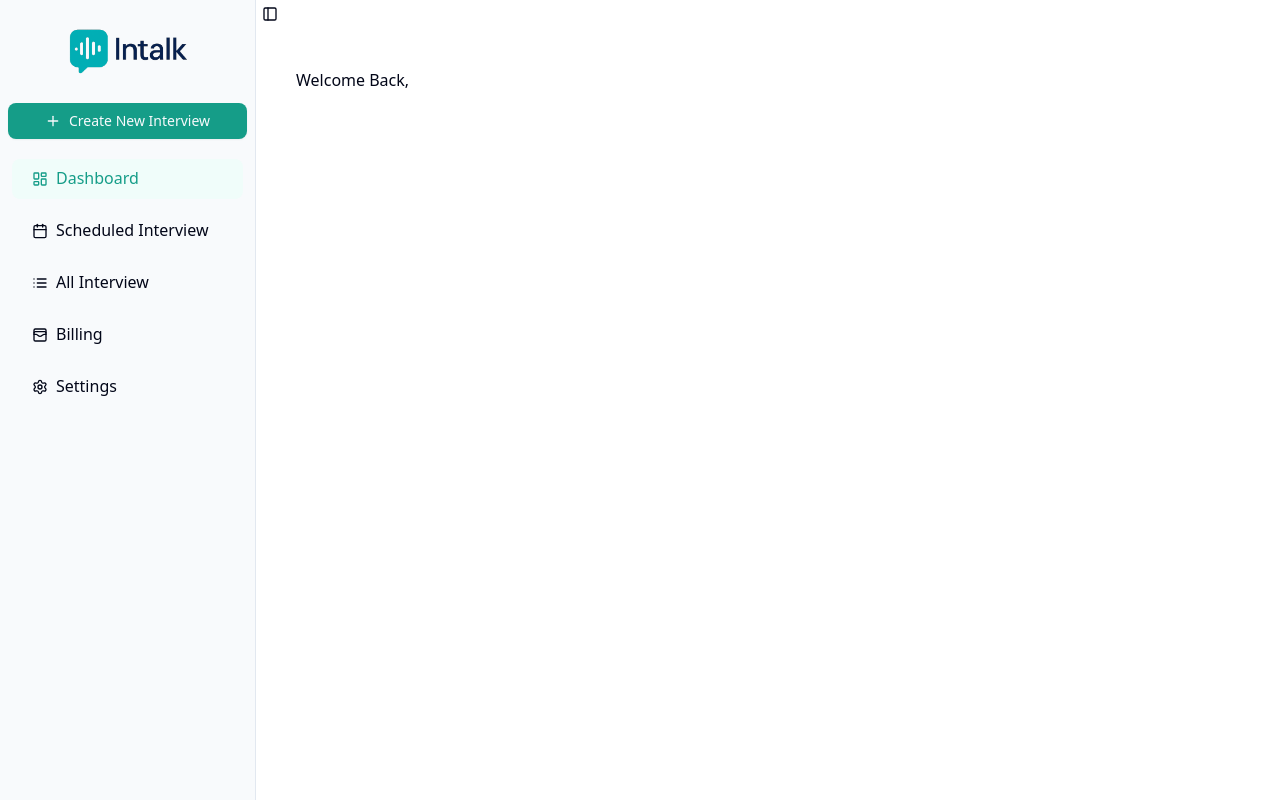
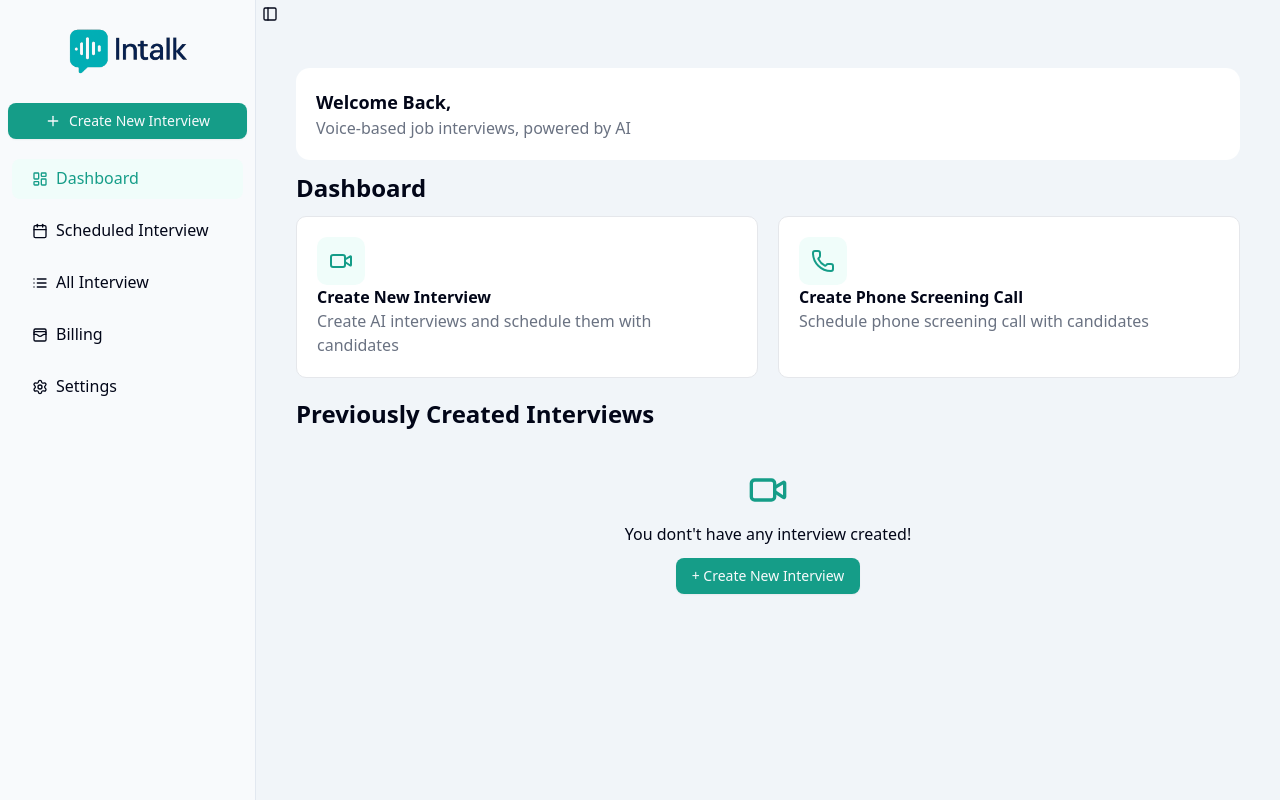
Before and after one commit to aldensd-1211/Intalk, a Next.js app: page /dashboard in a window 1280 px wide. Built offline with nearby package versions, Linux system fonts and the light colour scheme; no server answers; the database is empty.

Commit message:
dashboard layout

```diff
--- /dev/null
+++ b/app/(main)/dashboard/_components/CreateOptions.jsx
@@ -0,0 +1,25 @@
+import { Phone, Video } from "lucide-react";
+import React from "react";
+
+function CreateOptions() {
+  return (
+    <div className="grid grid-cols-2 gap-5">
+      <div className="bg-white border border-gray-200 rounded-lg p-5">
+        <Video className="p-3 text-primary bg-teal-50 rounded-lg h-12 w-12" />
+        <h2 className="font-bold">Create New Interview</h2>
+        <p className="text-gray-500">
+          Create AI interviews and schedule them with candidates
+        </p>
+      </div>
+      <div className="bg-white border border-gray-200 rounded-lg p-5">
+        <Phone className="p-3 text-primary bg-teal-50 rounded-lg h-12 w-12" />
+        <h2 className="font-bold">Create Phone Screening Call</h2>
+        <p className="text-gray-500">
+          Schedule phone screening call with candidates
+        </p>
+      </div>
+    </div>
+  );
+}
+
+export default CreateOptions;
--- /dev/null
+++ b/app/(main)/dashboard/_components/LatestInterviewsList.jsx
@@ -0,0 +1,22 @@
+"use client";
+import React, { useState } from "react";
+import { Video } from "lucide-react";
+import { Button } from "@/components/ui/button";
+
+function LatestInterviewsList() {
+  const [interviewList, setinterviewList] = useState([]);
+  return (
+    <div className="my-5">
+      <h2 className="font-bold text-2xl">Previously Created Interviews</h2>
+      {interviewList?.length == 0 && (
+        <div className="p-5 flex flex-col gap-3 items-center mt-5">
+          <Video className="h-10 w-10 text-primary" />
+          <h2>You dont't have any interview created!</h2>
+          <Button>+ Create New Interview</Button>
+        </div>
+      )}
+    </div>
+  );
+}
+
+export default LatestInterviewsList;
--- a/app/(main)/dashboard/_components/WelcomeContainer.jsx
+++ b/app/(main)/dashboard/_components/WelcomeContainer.jsx
@@ -1,14 +1,27 @@
 "use client";
 import { useUser } from "@/app/provider";
+import Image from "next/image";
 import React from "react";
 
 function WelcomeContainer() {
   const { user } = useUser() || {};
   return (
-    <div>
+    <div className="bg-white p-5 rounded-xl flex justify-between items-center">
       <div>
-        <h2>Welcome Back, {user?.name}</h2>
+        <h2 className="text-lg font-bold">Welcome Back, {user?.name}</h2>
+        <h2 className="text-gray-500">
+          Voice-based job interviews, powered by AI
+        </h2>
       </div>
+      {user && (
+        <Image
+          src={user?.picture}
+          alt="userAvatar"
+          width={40}
+          height={40}
+          className="rounded-full"
+        />
+      )}
     </div>
   );
 }
--- a/app/(main)/dashboard/page.jsx
+++ b/app/(main)/dashboard/page.jsx
@@ -1,10 +1,15 @@
 import React from "react";
 import WelcomeContainer from "./_components/WelcomeContainer";
+import CreateOptions from "./_components/CreateOptions";
+import LatestInterviewsList from "./_components/LatestInterviewsList";
 
 function Dashboard() {
   return (
     <div>
       <WelcomeContainer />
+      <h2 className="my-3 font-bold text-2xl">Dashboard</h2>
+      <CreateOptions />
+      <LatestInterviewsList />
     </div>
   );
 }
--- a/app/(main)/layout.js
+++ b/app/(main)/layout.js
@@ -3,7 +3,7 @@
 
 function DashboardLayout({ children }) {
   return (
-    <div>
+    <div className="bg-secondary">
       <DashboardProvider>
         <div className="p-10">{children}</div>
       </DashboardProvider>
--- a/app/(main)/provider.js
+++ b/app/(main)/provider.js
@@ -6,7 +6,7 @@
   return (
     <SidebarProvider>
       <AppSidebar />
-      <div>
+      <div className="w-full">
         <SidebarTrigger />
         {children}
       </div>
--- a/app/layout.js
+++ b/app/layout.js
@@ -23,8 +23,7 @@
       <body
         className={`${geistSans.variable} ${geistMono.variable} antialiased`}
       >
-        <Provider />
-        {children}
+        <Provider>{children}</Provider>
       </body>
     </html>
   );
--- a/next.config.mjs
+++ b/next.config.mjs
@@ -1,4 +1,8 @@
 /** @type {import('next').NextConfig} */
-const nextConfig = {};
+const nextConfig = {
+  images: {
+    domains: ["lh3.googleusercontent.com"],
+  },
+};
 
 export default nextConfig;
```
